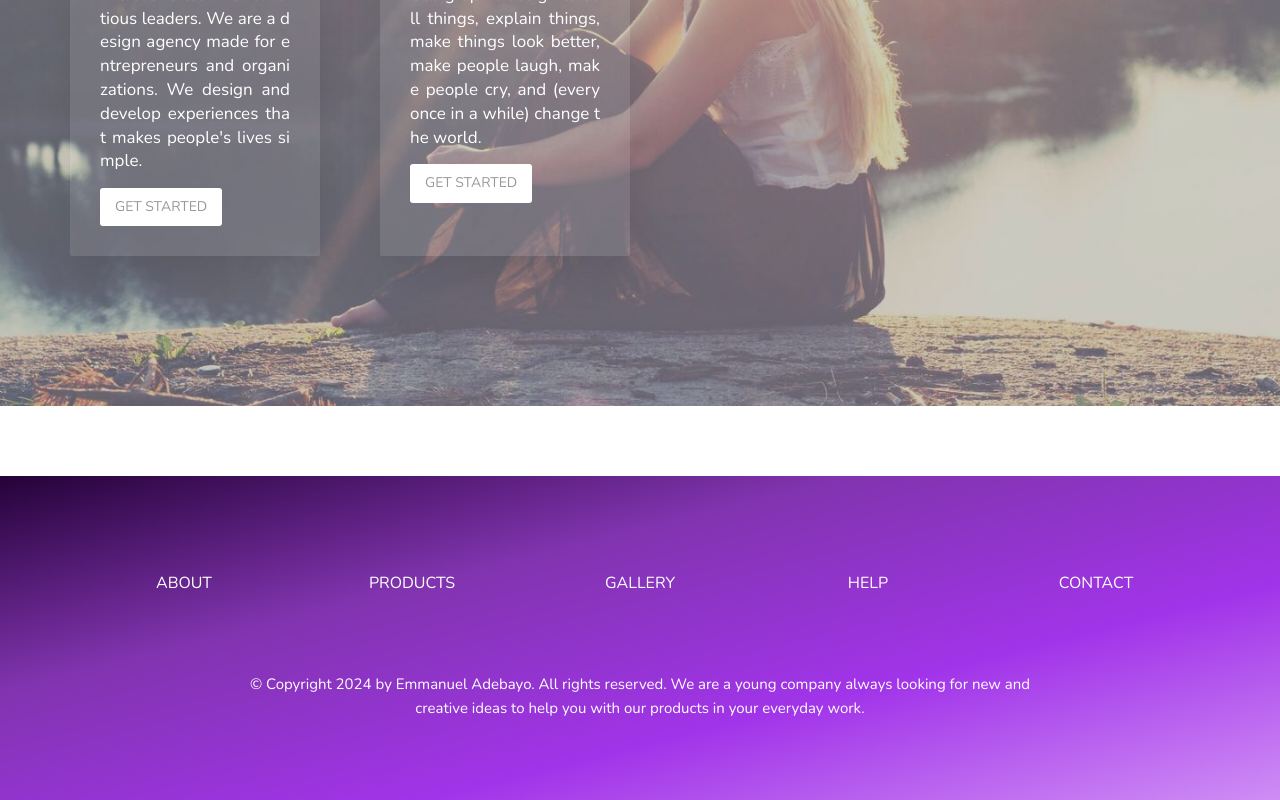
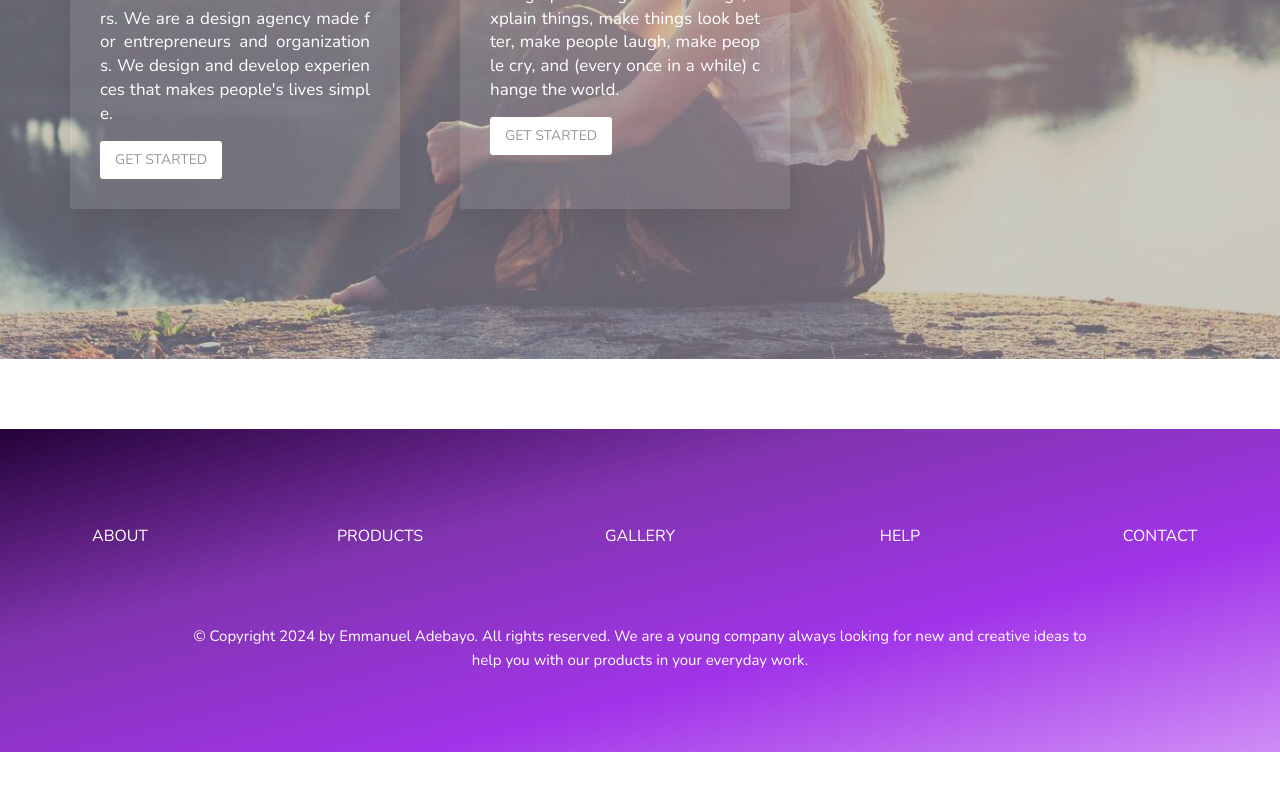
Before and after one commit to esteemayo/next-idesignx, a Next.js app: page / in a window 1280 px wide. Shown: the part 2785-3585 px from the top of the page. After the commit the page ends 3537 px from the top, so only its background shows below. Built offline with nearby package versions, Linux system fonts and the light colour scheme.

Commit message:
feat: add styling

```diff
--- a/src/components/Card.tsx
+++ b/src/components/Card.tsx
@@ -22,6 +22,7 @@ const Container = styled.article`
   grid-template-rows: repeat(4, min-content);
   gap: 1.5rem;
 
+  width: 33rem;
   padding: 3rem;
   background-color: rgba(233, 233, 233, 0.1);
   border-radius: 2px;
--- a/src/components/footer/CopyRight.tsx
+++ b/src/components/footer/CopyRight.tsx
@@ -30,6 +30,14 @@ const Container = styled.p`
     font-size: 1.3rem;
     margin-top: 3rem;
   }
+
+  @media only screen and (min-width: 112.5em) {
+    font-size: 1.7rem;
+  }
+
+  @media only screen and (min-width: 125em) {
+    font-size: 2rem;
+  }
 `;
 
 const Year = styled.span``;
--- a/src/components/footer/Footer.tsx
+++ b/src/components/footer/Footer.tsx
@@ -30,7 +30,7 @@ const Footer = () => {
 };
 
 const Container = styled.footer<IContainer>`
-  padding: 8rem;
+  padding: 8rem 0;
   background-color: ${({ mode }) =>
     mode === 'true' && 'var(--clr-bg-dark-secondary)'};
   background-image: ${({ mode }) =>
```
